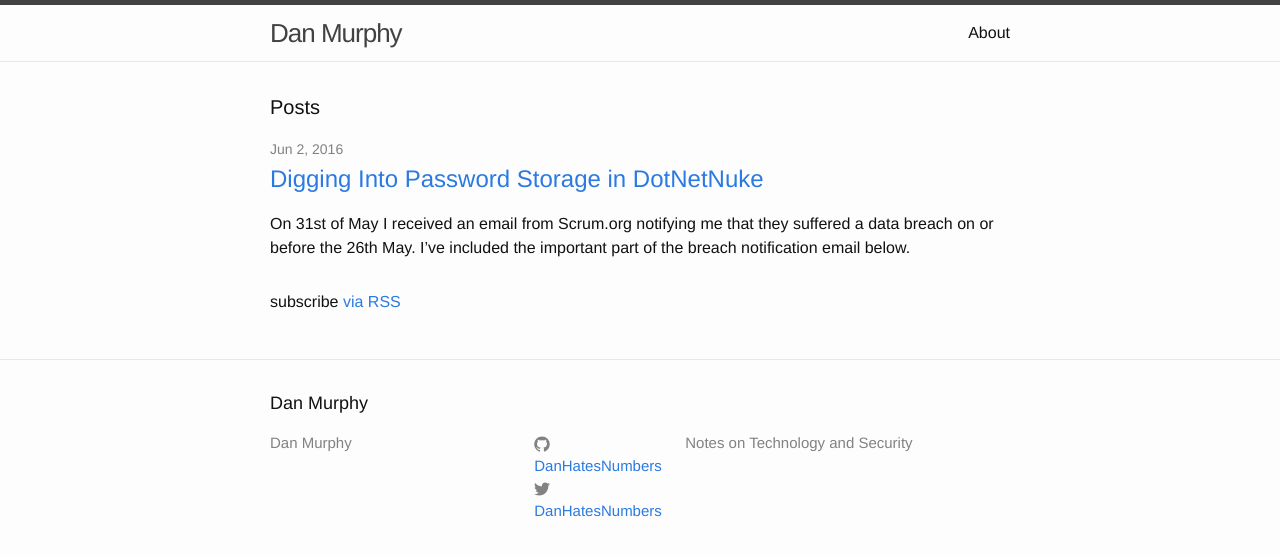
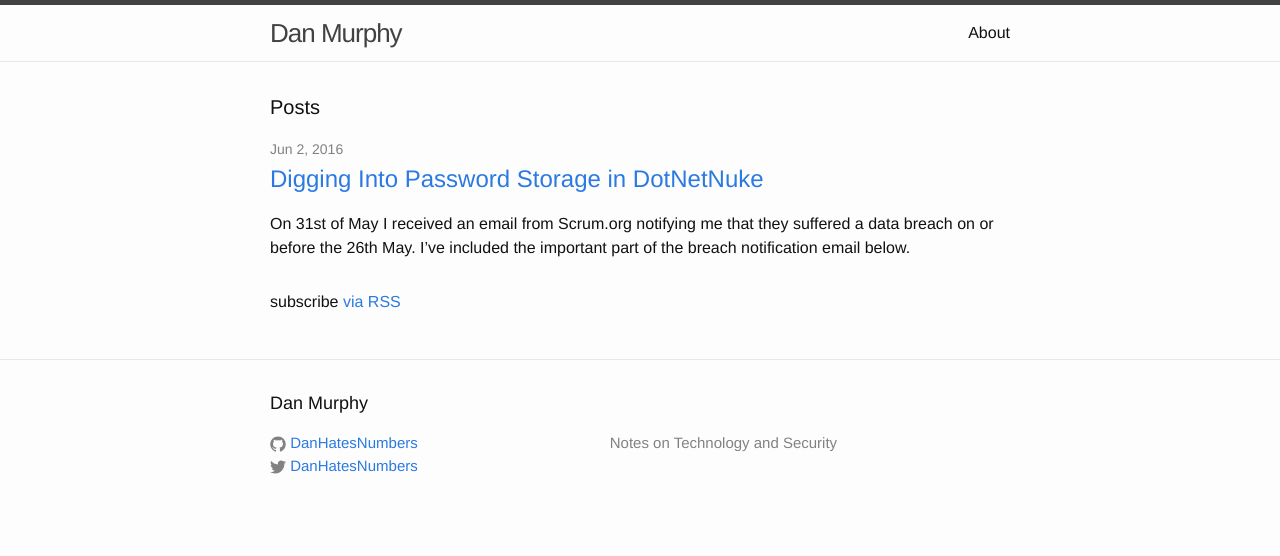
Before and after one commit to DanHatesNumbers/danhatesnumbers.github.io, a Jekyll site: the page built from index.html, in a window 1280 px wide. Shown: the top 556 px of the page. Built offline with Jekyll 4.4.1, drawn with Linux system fonts in a browser that asks for light colours.

Commit message:
Removed redundant section from fotter to make more room for social handles and prevent wrapping

```diff
--- a/_includes/footer.html
+++ b/_includes/footer.html
@@ -5,14 +5,8 @@
     <h2 class="footer-heading">{{ site.title }}</h2>
 
     <div class="footer-col-wrapper">
-      <div class="footer-col footer-col-1">
-        <ul class="contact-list">
-          <li>{{ site.title }}</li>
-          <li><a href="mailto:{{ site.email }}">{{ site.email }}</a></li>
-        </ul>
-      </div>
 
-      <div class="footer-col footer-col-2">
+      <div class="footer-col footer-col-3">
         <ul class="social-media-list">
           {% if site.github_username %}
           <li>
```
